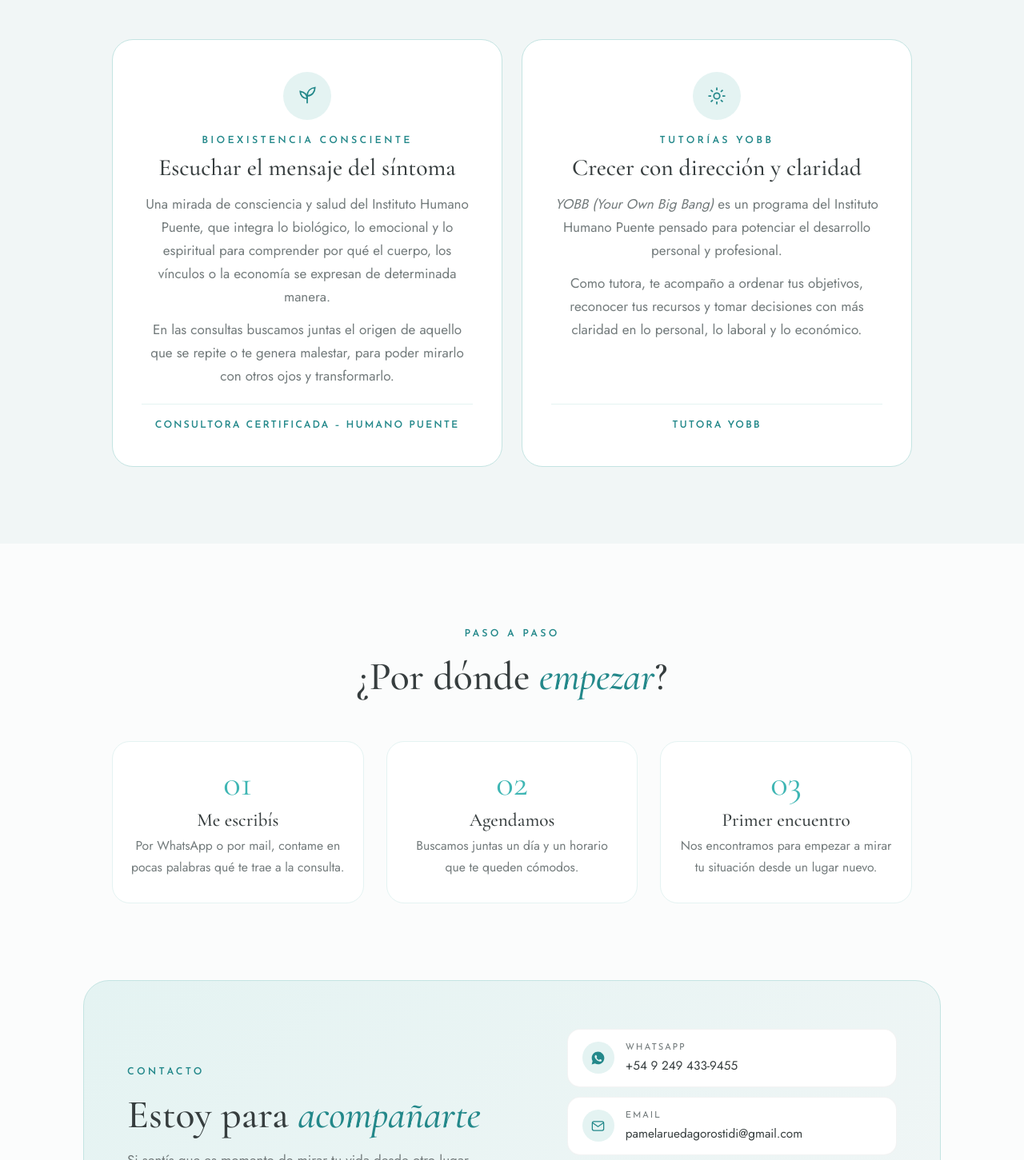
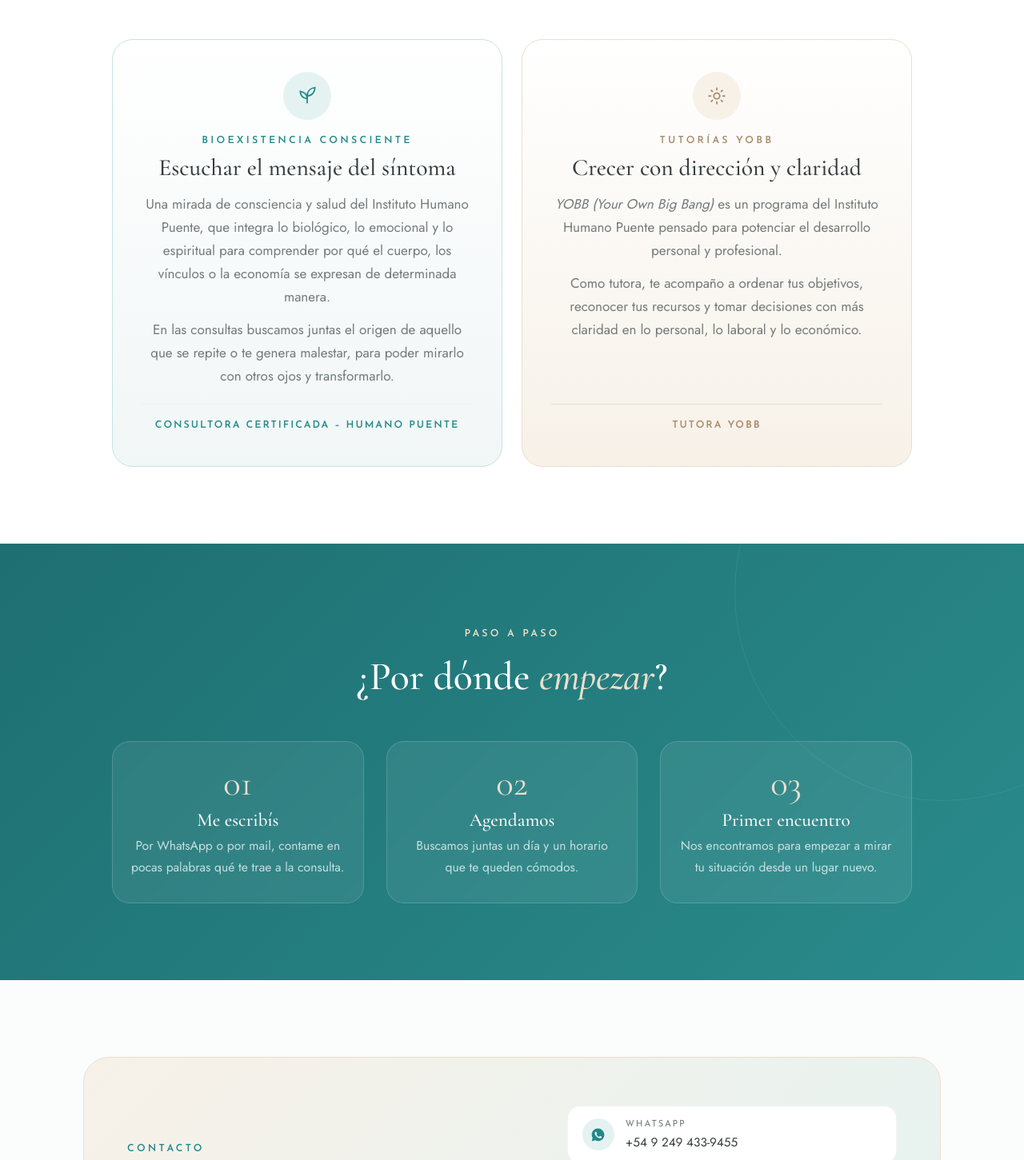
Before and after one commit to cristiandigitalbr-png/pamela-bioexistenciaconsciente, a plain HTML site: page index.html in a window 1280 px wide. Shown: the part 1784-3235 px from the top of the page at 80% size. Drawn offline with nearby package versions, Linux system fonts and the light colour scheme.

Commit message:
Update index.html

```diff
--- a/index.html
+++ b/index.html
@@ -15,6 +15,9 @@
   --bg:#fbfcfc;
   --white:#ffffff;
   --mist:#f1f6f6;
+  --sand:#f7f1e8;
+  --sand-deep:#ebdfcd;
+  --taupe:#a8896a;
   --aqua-soft:#e4f3f2;
   --aqua-line:#c4e4e2;
   --aqua:#a9dbd8;
@@ -133,6 +136,32 @@ footer img{width:46px;margin:0 auto 12px}
 .credit{margin-top:6px;font-size:.8rem}
 .credit a{color:var(--teal-deep)}
 
+/* ===== BEIGE + CONTRASTE ===== */
+#sobre-mi{background:var(--sand)}
+#sobre-mi .photo::before{border-color:var(--sand-deep);background:radial-gradient(circle,#efe4d3 60%,rgba(239,228,211,0) 72%)}
+#sobre-mi .tag{color:var(--taupe)}
+#sobre-mi .hp{border-color:var(--sand-deep)}
+#propuestas{background:var(--white)}
+#propuestas .prop{background:linear-gradient(180deg,var(--white) 0%,var(--mist) 100%)}
+#propuestas .prop:nth-child(2){background:linear-gradient(180deg,var(--white) 0%,var(--sand) 100%);border-color:var(--sand-deep)}
+#propuestas .prop:nth-child(2) .ic{background:var(--sand);color:var(--taupe)}
+#propuestas .prop:nth-child(2) .tag,#propuestas .prop:nth-child(2) .cred{color:var(--taupe)}
+#propuestas .prop:nth-child(2) .cred{border-top-color:var(--sand-deep)}
+#pasos{background:linear-gradient(135deg,#1e6f71 0%,#2a8b8c 100%);color:#e6f4f3;position:relative;overflow:hidden}
+#pasos::after{content:"";position:absolute;width:520px;height:520px;border-radius:50%;border:1px solid rgba(255,255,255,.08);right:-160px;top:-200px;pointer-events:none}
+#pasos .tag{color:var(--sand-deep)}
+#pasos h2{color:#fff}
+#pasos h2 em{color:var(--sand-deep)}
+#pasos .step{background:rgba(255,255,255,.07);border-color:rgba(255,255,255,.16);backdrop-filter:blur(2px)}
+#pasos .step .n{color:var(--sand-deep)}
+#pasos .step h3{color:#fff}
+#pasos .step p{color:rgba(230,244,243,.82)}
+#contacto{padding-top:96px}
+.contact{background:linear-gradient(135deg,var(--sand) 0%,var(--aqua-soft) 100%);border-color:var(--sand-deep)}
+footer{background:var(--sand);border-top-color:var(--sand-deep)}
+footer .f-copy{border-top-color:var(--sand-deep)}
+@media(max-width:760px){#contacto{padding-top:72px}}
+
 .rv{opacity:0;transform:translateY(24px);transition:opacity .8s ease,transform .8s ease}
 .rv.in{opacity:1;transform:none}
 
@@ -249,7 +278,7 @@ footer img{width:46px;margin:0 auto 12px}
     <div class="contact rv">
       <div>
         <span class="tag">Contacto</span>
-        <h2>Estoy para <em>acompañarte</em></h2>
+        <h2>Estoy para <em>escucharte</em></h2>
         <p>Si sentís que es momento de mirar tu vida desde otro lugar, escribime y conversamos. Te respondo personalmente.</p>
         <a href="https://wa.me/5492494339455?text=Hola%20Pamela%2C%20me%20gustar%C3%ADa%20recibir%20m%C3%A1s%20informaci%C3%B3n%20sobre%20tus%20consultas." target="_blank" rel="noopener" class="btn btn-primary"><svg viewBox="0 0 24 24" fill="currentColor" aria-hidden="true"><path d="M12.04 2C6.58 2 2.13 6.45 2.13 11.91c0 1.75.46 3.45 1.32 4.95L2.05 22l5.25-1.38a9.9 9.9 0 004.74 1.21h.01c5.46 0 9.91-4.45 9.91-9.91 0-2.65-1.03-5.14-2.9-7.01A9.82 9.82 0 0012.04 2zm5.8 14.13c-.24.68-1.42 1.3-1.95 1.35-.5.05-.97.23-3.27-.68-2.77-1.09-4.52-3.92-4.66-4.1-.13-.18-1.11-1.48-1.11-2.82s.7-2 .95-2.27c.24-.27.53-.34.71-.34l.51.01c.16.01.38-.06.6.46.24.55.79 1.9.86 2.04.07.14.11.3.02.48-.09.18-.14.3-.27.46-.14.16-.29.36-.41.48-.14.14-.28.29-.12.56.16.27.71 1.17 1.52 1.9 1.05.93 1.93 1.22 2.2 1.36.27.14.43.11.59-.07.16-.18.68-.8.86-1.07.18-.27.36-.23.61-.14.25.09 1.58.75 1.85.88.27.14.45.2.52.32.07.11.07.66-.17 1.34z"/></svg> Agenda tu consulta</a>
       </div>
```
